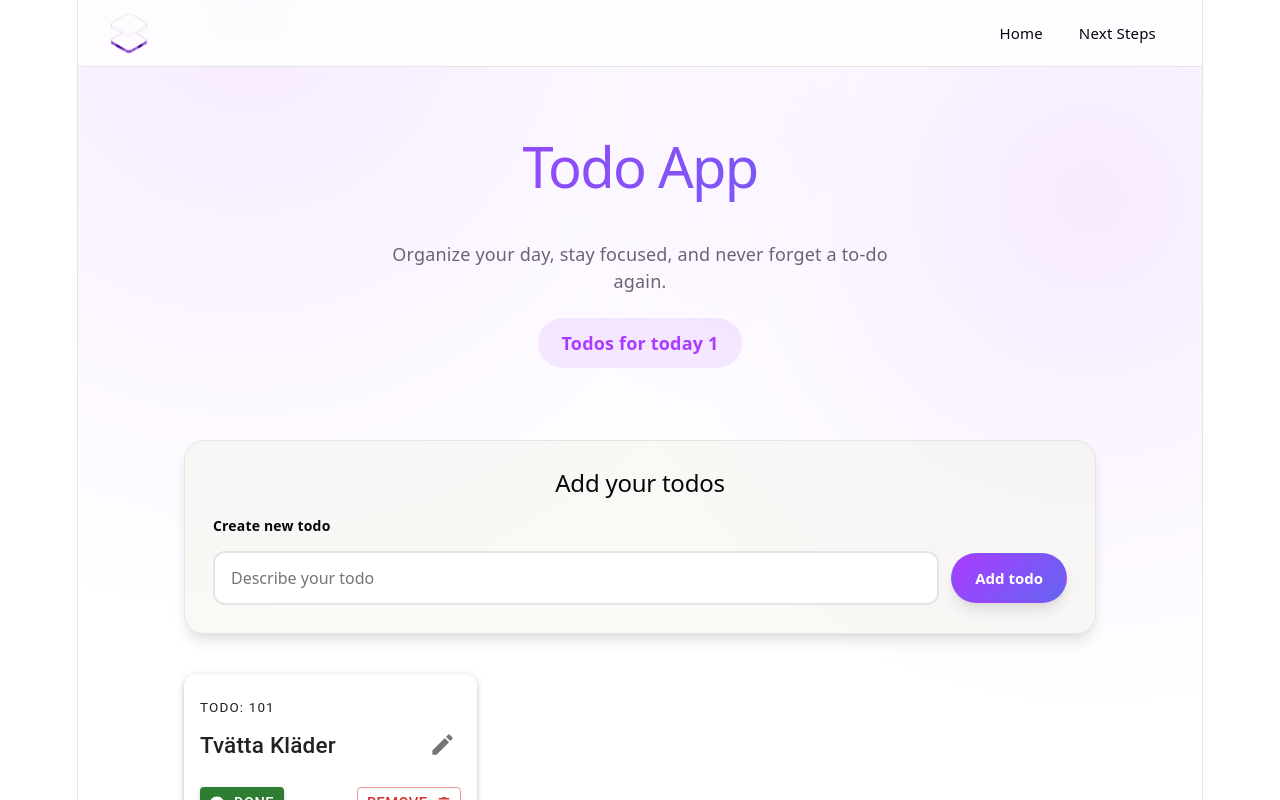
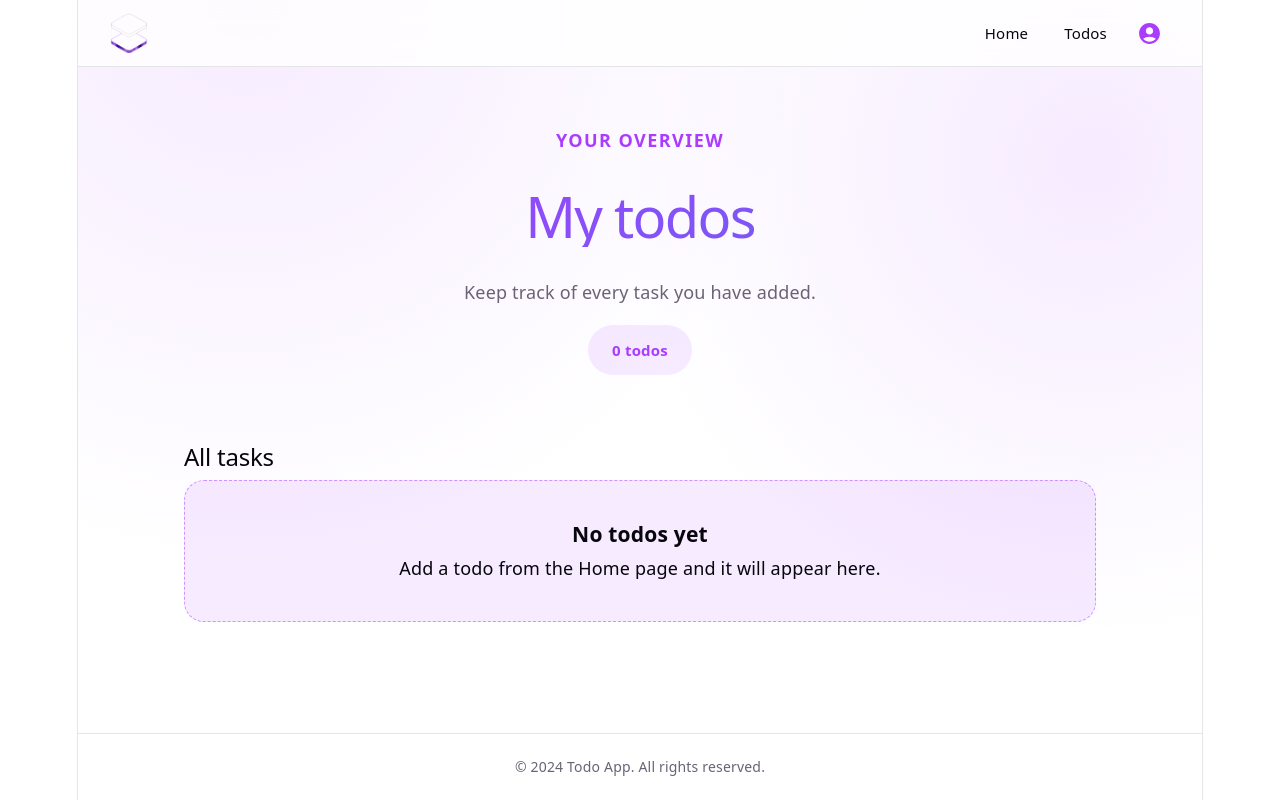
Before and after one commit to louiestokk/todoAppExam, a React (Vite) app: page /my-todos in a window 1280 px wide. Shown: the top 800 px of the page. Built offline with nearby package versions, Linux system fonts and the light colour scheme.

Commit message:
refactor, implement routes and redux functionality

```diff
--- a/src/App.css
+++ b/src/App.css
@@ -39,12 +39,13 @@ header img {
 .nav-list {
   list-style: none;
   display: flex;
+  align-items: center;
   gap: 8px;
   padding: 0;
   margin: 0;
 }
 
-.nav-list a {
+.nav-list .nav-link {
   display: inline-block;
   padding: 8px 14px;
   border-radius: 999px;
@@ -55,16 +56,16 @@ header img {
   transition: background-color 0.2s, color 0.2s;
 }
 
-.nav-list a:hover {
+.nav-list .nav-link:hover {
   background-color: var(--accent-bg);
   color: var(--accent);
 }
 
-#center {
+.center {
   padding: 32px 0 8px;
 }
 
-#center h1 {
+.center h1 {
   line-height: 1.25;
   padding-bottom: 0.15em;
   background: linear-gradient(135deg, var(--accent), #6366f1);
@@ -73,7 +74,7 @@ header img {
   color: transparent;
 }
 
-#center p {
+.center p {
   max-width: 520px;
   margin: 0 auto 24px;
   font-size: 18px;
@@ -169,6 +170,60 @@ header img {
   text-align: left;
 }
 
+.my-todos-hero {
+  padding: 48px 0 20px;
+}
+
+.my-todos-hero h1 {
+  padding: 1rem 0;
+  background: linear-gradient(135deg, var(--accent), #6366f1);
+  -webkit-background-clip: text;
+  background-clip: text;
+  color: transparent;
+}
+
+.my-todos-hero > p:not(.counter) {
+  margin: 12px 0 20px;
+  font-size: 18px;
+}
+
+.my-todos-eyebrow {
+  margin: 0 0 8px;
+  color: var(--accent);
+  font-size: 14px;
+  font-weight: 700;
+  letter-spacing: 0.08em;
+  text-transform: uppercase;
+}
+
+.empty-todos {
+  padding: 40px 24px;
+  border: 1px dashed var(--accent-border);
+  border-radius: 20px;
+  color: var(--text-h);
+  text-align: center;
+  background: var(--accent-bg);
+}
+
+.empty-todos h3 {
+  margin: 0 0 8px;
+}
+
+.empty-todos p {
+  margin: 0;
+}
+
+.my-todo-card {
+  height: 100%;
+  border-radius: 16px;
+  transition: transform 0.2s, box-shadow 0.2s;
+}
+
+.my-todo-card:hover {
+  transform: translateY(-4px);
+  box-shadow: var(--shadow);
+}
+
 .todo-done {
   text-decoration: line-through;
   opacity: 0.65;
--- a/src/App.jsx
+++ b/src/App.jsx
@@ -1,83 +1,20 @@
-import { useState } from 'react'
-import Button from './components/Button'
+import { BrowserRouter, Route, Routes } from 'react-router-dom'
 import Footer from './components/Footer'
 import HeaderComp from './components/HeaderComp'
-import Todo from './components/Todo'
-import { Grid } from '@mui/material'
+import Home from './pages/Home'
+import MyTodos from './pages/MyTodos'
 import './App.css'
 
 function App() {
-  const [draft, setDraft] = useState("")
-  const [todos, setTodos] = useState([
-    {
-      id:101,
-      task:"Tvätta Kläder",
-      done:false
-    }
-  ])
-
-  const handleChange = (e) => {
-   setDraft(e.target.value)
-  }
-
-  const handleAdd = () => {
-    const text = draft.trim()
-    if(text === "") return
-    setTodos([...todos, {id: Date.now(), task:text, done:false}])
-    setDraft("")
-  }
-
-  // ES6 syntax arrow function
-  const handleDone = (id) => {
-    setTodos(todos.map((todo) => todo.id === id ? {...todo, done:!todo.done}: todo))
-  }
-
-  const handleRemove = (id) => {
-    setTodos(todos?.filter((todo)=> todo.id !== id))
-    // todos?.filter anvands for att inte fa errors om vi inte far todos arrayn
-    // vad den gor ar att vi sager om vi har todos da kan vi filtrera
-    // men i detta projet har vi definerat todos sa igentligen behovs det inte
-    // vill bara visa kunskap
-  }
-
-  const updateTodo = (id,newTodo) => {
-    const current = todos.find((todo) => todo.id === id)
-    if(!current) return
-    const text = newTodo.trim()
-    if(text === "") return
-    setTodos(todos.map((todo) => todo.id === id ? {...todo, task:text} : todo))
-  }
-
   return (
-    <>
-    <HeaderComp />
-    <main>
-   <section id="center">
-          <h1>Todo App</h1>
-          <p>Organize your day, stay focused, and never forget a to-do again.</p>
-          <p  className="counter">Todos for today {todos.length}</p>
-      </section>
-      <section className="add-section">
-        <h2>
-          Add your todos
-        </h2>
-        <div className="input-row">
-          <label htmlFor="todo-input">Create new todo</label>
-          <input id="todo-input" name="todo" value={draft} onChange={handleChange} type='text' placeholder='Describe your todo'/>
-          <Button type="button" styles="add-btn" handleClick={handleAdd} text="Add todo"/>
-        </div>
-      </section>
-      {/*  conditional rendering med villkor att längden på todos arrayn är längre/större än 0 och uppfylls villkoret renderar vi section med grid container. I grid containern mapar vi över todos arrayn och retunerar en component Todo med props och i Todo componenten retunerar vi en grid item. */}
-      {todos.length>0 && <section className="todo-section">
-        <Grid container spacing={2}>
-          {todos.map((todo)=> (
-            <Todo key={todo.id} todo={todo} onToggleDone={handleDone} removeDone={handleRemove} handleUpdate={updateTodo}/>
-          ))}
-        </Grid>
-      </section>}
-    </main>
-    <Footer />
-    </>
+    <BrowserRouter>
+      <HeaderComp />
+      <Routes>
+        <Route  path="/" element={<Home />} />
+         <Route path="/my-todos" element={<MyTodos />} />
+      </Routes>
+      <Footer />
+    </BrowserRouter>
   )
 }
 
--- a/src/components/Button.jsx
+++ b/src/components/Button.jsx
@@ -1,5 +1,3 @@
-import React from 'react'
-
 const Button = ({ type, styles, handleClick,text }) => {
   return (
        <button
--- a/src/components/Footer.jsx
+++ b/src/components/Footer.jsx
@@ -1,6 +1,3 @@
-import React from 'react'
-import viteLogo from "../assets/vite.svg"
-import reactLogo from "../assets/react.svg"
 const Footer = () => {
   return (
     <footer>
--- a/src/components/HeaderComp.jsx
+++ b/src/components/HeaderComp.jsx
@@ -1,14 +1,26 @@
-import React from 'react'
+import { NavLink } from 'react-router-dom'
 import heroImg from '../assets/hero.png'
-
+import {IconButton} from "@mui/material"
+import AccountCircleIcon from '@mui/icons-material/AccountCircle';
 const HeaderComp = () => {
   return (
     <header>
-      <img src={heroImg} alt="Hero" />
-      <nav>
+      <img src={heroImg} alt="Todo App hero" />
+      <nav aria-label="Main navigation">
         <ul className="nav-list">
-          <li><a href="#center">Home</a></li>
-          <li><a href="#next-steps">Next Steps</a></li>
+          <li><a className="nav-link" href="/">Home</a></li>
+          <li><a className="nav-link" href="#todos">Todos</a></li>
+          <li>
+            <IconButton
+              component={NavLink}
+              to="/my-todos"
+              size="small"
+              aria-label="my todos"
+              sx={{ p: 1 }}
+            >
+              <AccountCircleIcon  sx={{fontSize: 25, color: '#aa3bff', '&:hover': {color: 'rgba(170, 59, 255, 0.5)'}}}/>
+            </IconButton>
+          </li>
         </ul>
       </nav>
     </header>
--- a/src/components/Todo.jsx
+++ b/src/components/Todo.jsx
@@ -1,4 +1,4 @@
-import React,{useState} from 'react';
+import {useState} from 'react';
 import {Card, CardContent, CardActions, Typography, Button, Grid, Box, IconButton, TextField} from '@mui/material'
 import EditIcon from '@mui/icons-material/Edit';
 import DeleteIcon from '@mui/icons-material/Delete';
--- /dev/null
+++ b/src/pages/Home.jsx
@@ -0,0 +1,98 @@
+import { useState } from 'react'
+import { Grid } from '@mui/material'
+import Button from '../components/Button'
+import Todo from '../components/Todo'
+import { useDispatch } from 'react-redux'
+import { addTodo } from '../redux/features/todoSlice'
+
+function Home() {
+  const dispatch = useDispatch()
+  const [draft, setDraft] = useState("")
+  const [todos, setTodos] = useState([])
+
+  const handleChange = (event) => {
+    setDraft(event.target.value)
+  }
+
+  const handleAdd = () => {
+    const text = draft.trim()
+    if (text === "") return
+
+    const todo = { id: Date.now(), task: text, done: false }
+    setTodos([...todos, todo])
+    dispatch(addTodo(todo))
+    setDraft("")
+  }
+
+  const handleDone = (id) => {
+    setTodos(todos.map((todo) => (
+      todo.id === id ? { ...todo, done: !todo.done } : todo
+    )))
+  }
+
+  const handleRemove = (id) => {
+    setTodos(todos.filter((todo) => todo.id !== id))
+  }
+
+  const updateTodo = (id, newTodo) => {
+    const current = todos.find((todo) => todo.id === id)
+    if (!current) return
+
+    const text = newTodo.trim()
+    if (text === "") return
+
+    setTodos(todos.map((todo) => (
+      todo.id === id ? { ...todo, task: text } : todo
+    )))
+  }
+
+  return (
+    <main>
+      <section className="center" aria-labelledby="page-title">
+        <h1 id="page-title">Todo App</h1>
+        <p>Organize your day, stay focused, and never forget a to-do again.</p>
+        <p className="counter">Todos for today {todos.length}</p>
+      </section>
+
+      <section className="add-section" aria-labelledby="add-todo-title">
+        <h2 id="add-todo-title">Add your todos</h2>
+        <div className="input-row">
+          <label htmlFor="todo-input">Create new todo</label>
+          <input
+            id="todo-input"
+            name="todo"
+            value={draft}
+            onChange={handleChange}
+            type="text"
+            placeholder="Describe your todo"
+          />
+          <Button
+            type="button"
+            styles="add-btn"
+            handleClick={handleAdd}
+            text="Add todo"
+          />
+        </div>
+      </section>
+
+      {todos.length > 0 && (
+        <section id="todos" className="todo-section" aria-labelledby="todos-title">
+          <h2 id="todos-title">Your todos</h2>
+          <Grid container spacing={2}>
+            {todos.map((todo) => (
+              <Todo
+                key={todo.id}
+                todo={todo}
+                onToggleDone={handleDone}
+                removeDone={handleRemove}
+                handleUpdate={updateTodo}
+              />
+            ))}
+          </Grid>
+        </section>
+      )}
+    </main>
+  )
+}
+
+export default Home
--- /dev/null
+++ b/src/pages/MyTodos.jsx
@@ -0,0 +1,64 @@
+import { Card, CardContent, Chip, Grid, Typography } from '@mui/material'
+import { useSelector } from 'react-redux'
+import { selectTodos } from '../redux/features/todoSlice'
+
+const MyTodos = () => {
+  const todos = useSelector(selectTodos)
+  return (
+    <main>
+      <section className="my-todos-hero" aria-labelledby="my-todos-title">
+        <p className="my-todos-eyebrow">Your overview</p>
+        <h1 id="my-todos-title">My todos</h1>
+        <p>Keep track of every task you have added.</p>
+        <p className="counter">{todos.length} {todos.length === 1 ? 'todo' : 'todos'}</p>
+      </section>
+
+      <section className="todo-section" aria-labelledby="my-todos-list-title">
+        <h2 id="my-todos-list-title">All tasks</h2>
+
+        {todos.length === 0 ? (
+          <div className="empty-todos">
+            <h3>No todos yet</h3>
+            <p>Add a todo from the Home page and it will appear here.</p>
+          </div>
+        ) : (
+          <Grid container spacing={2}>
+            {todos.map((todo) => (
+              <Grid key={todo.id} size={{ xs: 12, sm: 6, md: 4 }}>
+                <Card
+                  className="my-todo-card"
+                  elevation={todo.done ? 0 : 3}
+                  sx={{
+                    bgcolor: todo.done ? 'success.light' : 'background.paper',
+                    opacity: todo.done ? 0.7 : 1,
+                  }}
+                >
+                  <CardContent>
+                    <Chip
+                      label={todo.done ? 'Completed' : 'To do'}
+                      color={todo.done ? 'success' : 'primary'}
+                      size="small"
+                    />
+                    <Typography
+                      component="h3"
+                      variant="h6"
+                      sx={{
+                        mt: 2,
+                        wordBreak: 'break-word',
+                        textDecoration: todo.done ? 'line-through' : 'none',
+                      }}
+                    >
+                      {todo.task}
+                    </Typography>
+                  </CardContent>
+                </Card>
+              </Grid>
+            ))}
+          </Grid>
+        )}
+      </section>
+    </main>
+  )
+}
+
+export default MyTodos
```
